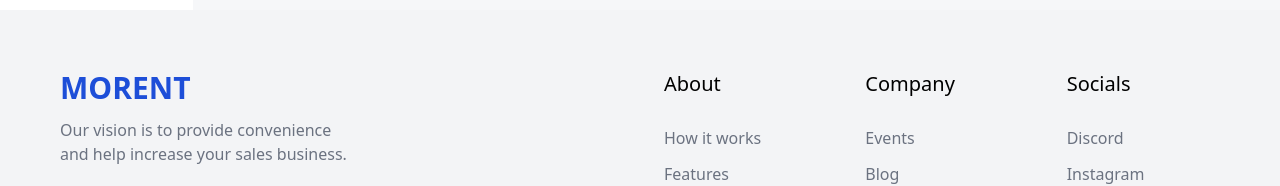
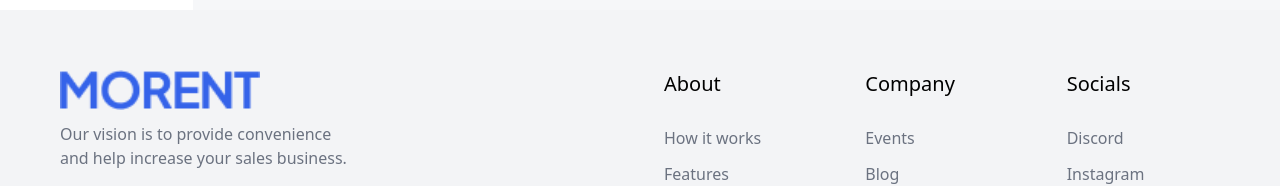
Before and after one commit to tech-cell-eg/round-3-car-rental-front, a React (Vite) app: page /round-3-car-rental-front/category in a window 1280 px wide. Shown: the part 694-880 px from the top of the page. Built offline with nearby package versions, Linux system fonts and the light colour scheme; no server answers; a web font is replaced by a local one.

Commit message:
chore:add logo component

```diff
--- a/src/components/FooterTop.tsx
+++ b/src/components/FooterTop.tsx
@@ -1,4 +1,5 @@
 import LinkListFooter from "./LinkListFooter";
+import Logo from "./Logo";
 
 const FooterTop = () => {
   interface Link {
@@ -16,8 +17,8 @@ const FooterTop = () => {
   return (
     <div className="grid grid-cols-1 md:grid-cols-2 gap-8 md:gap-12 border-b border-gray-200">
       <div>
-        <h1 className="text-2xl sm:text-3xl font-semibold pb-3 text-blue-700">
-          MORENT
+        <h1 className="text-2xl w-[200px] sm:text-3xl font-semibold pb-3 text-blue-700">
+        <Logo />
         </h1>
         <p className="text-gray-500 text-sm sm:text-base">
           Our vision is to provide convenience <br /> and help increase your
```
